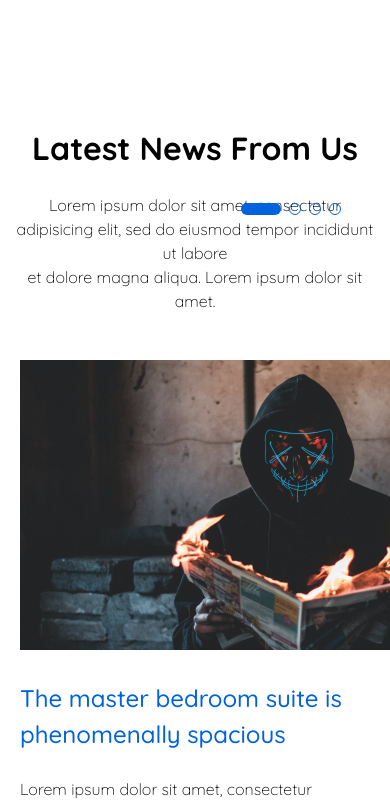
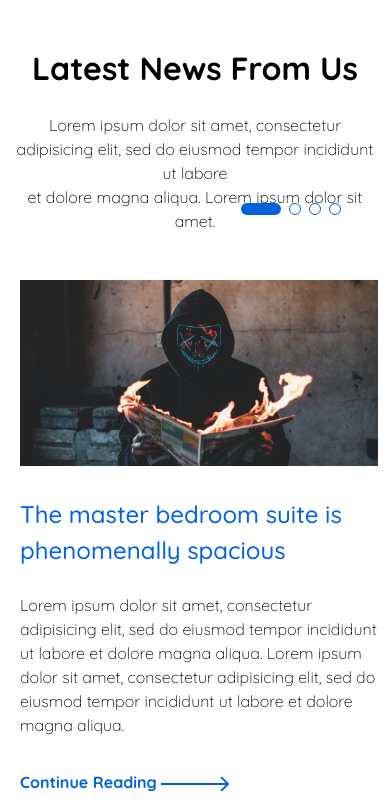
Before and after one commit to KimSvetlana/BestDesktopHomepage, a Vue app: page / in a window 390 px wide. Shown: the part 6594-7399 px from the top of the page. Built offline with nearby package versions, Linux system fonts and the light colour scheme.

Commit message:
немного адаптива для блока новостей

```diff
--- a/src/components/newsComp.vue
+++ b/src/components/newsComp.vue
@@ -5,7 +5,7 @@
          et dolore magna aliqua. Lorem ipsum dolor sit amet.</p>
         <div class='row paddingRow'>
             <div class="col big-news text-start">
-                <img src='../assets/images/image6.png'/>
+                <img class='big-news-img' src='../assets/images/image6.png'/>
                 <h3 class="news-title">The master bedroom suite is phenomenally spacious</h3>
                 <p>Lorem ipsum dolor sit amet, consectetur adipisicing elit, sed do eiusmod tempor incididunt ut labore et dolore magna aliqua. Lorem ipsum dolor sit amet, consectetur adipisicing elit, sed do eiusmod tempor incididunt ut labore et dolore magna aliqua.</p>
                 <a href="" class='news-link'>Continue Reading <img src="../assets/images/ArrowLeft2.svg" alt=""></a>
@@ -94,4 +94,16 @@ export default class NewsComp extends Vue {}
             left:0;
         }
     }
+    @media screen and (min-width: 375px) and (max-width: 515px) {
+        section.news-comp{
+            padding-top: 50px;
+            padding-bottom: 46px;
+        }
+        .big-news{
+            margin-bottom: 20px;
+        }
+        .big-news-img{
+            width: 100%;
+        }
+    }
 </style>
```
